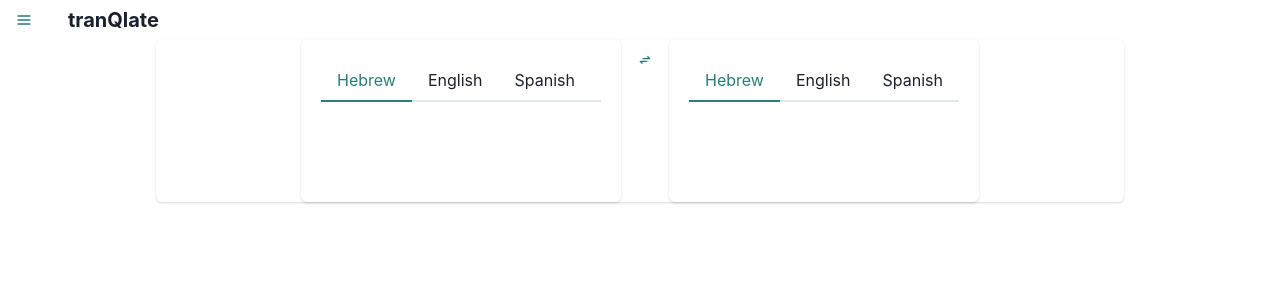
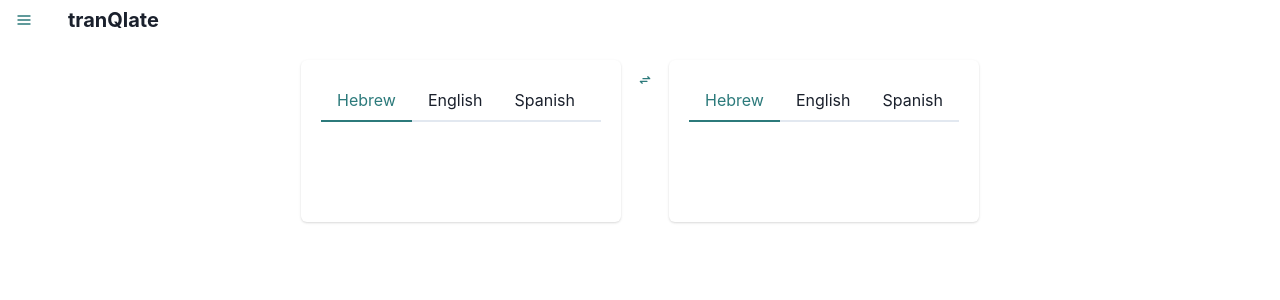
Before and after one commit to dorbachar/tranqlate, a React (Create React App) app in the folder tranqlate-frontend/: page /translate in a window 1280 px wide. Shown: the top 300 px of the page. Built offline with nearby package versions, Linux system fonts and the light colour scheme.

Commit message:
introducing proper context! thanks margol <3

```diff
--- a/tranqlate-frontend/src/App.js
+++ b/tranqlate-frontend/src/App.js
@@ -7,12 +7,14 @@ import {Translate} from "./pages/Translate";
 import {Quiz} from "./pages/Quiz";
 import {NotFound} from "./pages/NotFound";
 import {History} from "./pages/History";
+import TranqlateContextProvider from "./TranqlateContextProvider";
 
 function App() {
     return (
         <>
             <BrowserRouter>
                 <ChakraProvider>
+                    <TranqlateContextProvider>
                         <header className={styles["title"]}>
                             <AppMenu/>
                             <Heading size="md" className={styles["actual-title"]}>tranQlate</Heading>
@@ -22,13 +24,13 @@ function App() {
                                 <Routes>
                                     <Route path='*' element={<NotFound/>}/>
                                     <Route path="/" exact element={<Navigate to={"/translate"}/>}/>
-
                                     <Route path="/translate" exact element={<Translate/>}/>
                                     <Route path="/quiz" element={<Quiz/>}/>
                                     <Route path="/history" element={<History/>}/>
                                 </Routes>
                             </article>
                         </main>
+                    </TranqlateContextProvider>
                 </ChakraProvider>
             </BrowserRouter>
         </>
--- /dev/null
+++ b/tranqlate-frontend/src/TranqlateContextProvider.js
@@ -0,0 +1,35 @@
+import {createContext, useState} from "react";
+
+
+export const TranqlateContext = createContext({});
+
+const TranqlateContextProvider = ({children}) => {
+    const [inputText, setInputText] = useState("");
+    const [outputText, setOutputText] = useState("");
+    const [inputLanguageIndex, setInputLanguageIndex] = useState(0);
+    const [outputLanguageIndex, setOutputLanguageIndex] = useState(1);
+
+    const LANGUAGES = {0: "Hebrew", 1: "English", 2: "Spanish"};
+
+    const ctx = {
+        inputText,
+        setInputText,
+
+        outputText,
+        setOutputText,
+
+        inputLanguageIndex,
+        setInputLanguageIndex,
+
+        outputLanguageIndex,
+        setOutputLanguageIndex,
+
+        LANGUAGES
+    };
+
+    return <TranqlateContext.Provider value={ctx}>
+        {children}
+    </TranqlateContext.Provider>
+}
+
+export default TranqlateContextProvider;
--- a/tranqlate-frontend/src/elements/LanguageTabs.js
+++ b/tranqlate-frontend/src/elements/LanguageTabs.js
@@ -1,13 +1,17 @@
 import {Tab, TabList, Tabs} from "@chakra-ui/react";
+import {useContext} from "react";
+import {TranqlateContext} from "../TranqlateContextProvider";
 
 export function LanguageTabs() {
+    const {LANGUAGES} = useContext(TranqlateContext);
+
     return (
         <>
             <Tabs colorScheme="teal">
                 <TabList>
-                    <Tab>Hebrew</Tab>
-                    <Tab>English</Tab>
-                    <Tab>Spanish</Tab>
+                    {
+                        Object.values(LANGUAGES).map((lang) => <Tab>{lang}</Tab>)
+                    }
                 </TabList>
             </Tabs>
         </>
--- a/tranqlate-frontend/src/elements/TranslateInput.js
+++ b/tranqlate-frontend/src/elements/TranslateInput.js
@@ -1,17 +1,19 @@
 import {Card, CardBody, CardHeader, Input} from "@chakra-ui/react";
 import {LanguageTabs} from "./LanguageTabs";
-import {getAPI} from "../services/api";
-import {getValue} from "@testing-library/user-event/dist/utils";
-import {useState} from "react";
+import {useContext} from "react";
+import {TranqlateContext} from "../TranqlateContextProvider";
 
 export function TranslateInput() {
-    const [input, setInput] = useState("");
+    const {inputText, setInputText, setOutputText} = useContext(TranqlateContext);
 
     function callApiOnEnter(input) {
         return (e) => {
             if (e.key === "Enter") {
-                getAPI(input).then(r => {
-                });
+                // getAPI(input).then(() => {
+                // });
+
+                // todo temp code below just prints input on enter
+                setOutputText(inputText);
             }
         };
     }
@@ -22,11 +24,10 @@ export function TranslateInput() {
                 <LanguageTabs/>
             </CardHeader>
             <CardBody>
-                <Input value={input}
+                <Input value={inputText}
                        border={"white"}
-                       onKeyUp={callApiOnEnter(input)}
-                       onChange={(e) => setInput(e.target.value)}>
-
+                       onKeyUp={callApiOnEnter(inputText)}
+                       onChange={(e) => setInputText(e.target.value)}>
                 </Input>
             </CardBody>
         </Card>
--- a/tranqlate-frontend/src/elements/TranslateOutput.js
+++ b/tranqlate-frontend/src/elements/TranslateOutput.js
@@ -1,7 +1,11 @@
 import {Card, CardBody, CardHeader, Text} from "@chakra-ui/react";
 import {LanguageTabs} from "./LanguageTabs";
+import {useContext} from "react";
+import {TranqlateContext} from "../TranqlateContextProvider";
 
 export function TranslateOutput() {
+    const {outputText} = useContext(TranqlateContext);
+
     return (<>
         <Card>
             <CardHeader>
@@ -9,7 +13,7 @@ export function TranslateOutput() {
             </CardHeader>
             <CardBody>
                 <Text>
-
+                    {outputText}
                 </Text>
             </CardBody>
         </Card>
--- a/tranqlate-frontend/src/pages/History.js
+++ b/tranqlate-frontend/src/pages/History.js
@@ -1,5 +1,5 @@
 export function History() {
     return <>
-
+        <p>History page</p>
     </>
 }
--- a/tranqlate-frontend/src/pages/Quiz.js
+++ b/tranqlate-frontend/src/pages/Quiz.js
@@ -1,5 +1,5 @@
 export function Quiz() {
     return <>
-        <p>quizez page</p>
+        <p>quiz page</p>
     </>
 }
--- a/tranqlate-frontend/src/pages/Translate.js
+++ b/tranqlate-frontend/src/pages/Translate.js
@@ -7,14 +7,12 @@ import {CgArrowsExchange} from "react-icons/cg";
 export function Translate() {
     return (
         <>
-            <Container maxWidth={"1000px"}>
-                <Card direction={{base: 'column', sm: 'row'}} justify={"center"}>
+            <Card direction={{base: 'column', sm: 'row'}} justify={"center"} boxShadow="white" paddingTop="20px">
                 <TranslateInput/>
                 <Button colorScheme='teal' borderRadius={"100px"} variant={"ghost"} className={styles["rotate-button"]}>
                     <CgArrowsExchange/>
                 </Button>
                 <TranslateOutput/>
             </Card>
-            </Container>
         </>)
 }
```
Also changed, not shown: tranqlate-frontend/src/pages/TranslateOld.js (deleted, +0 -33 lines), tranqlate-frontend/src/services/translate-service.js (deleted, +0 -9 lines). Lines whose indentation alone changed are shown as unchanged.
